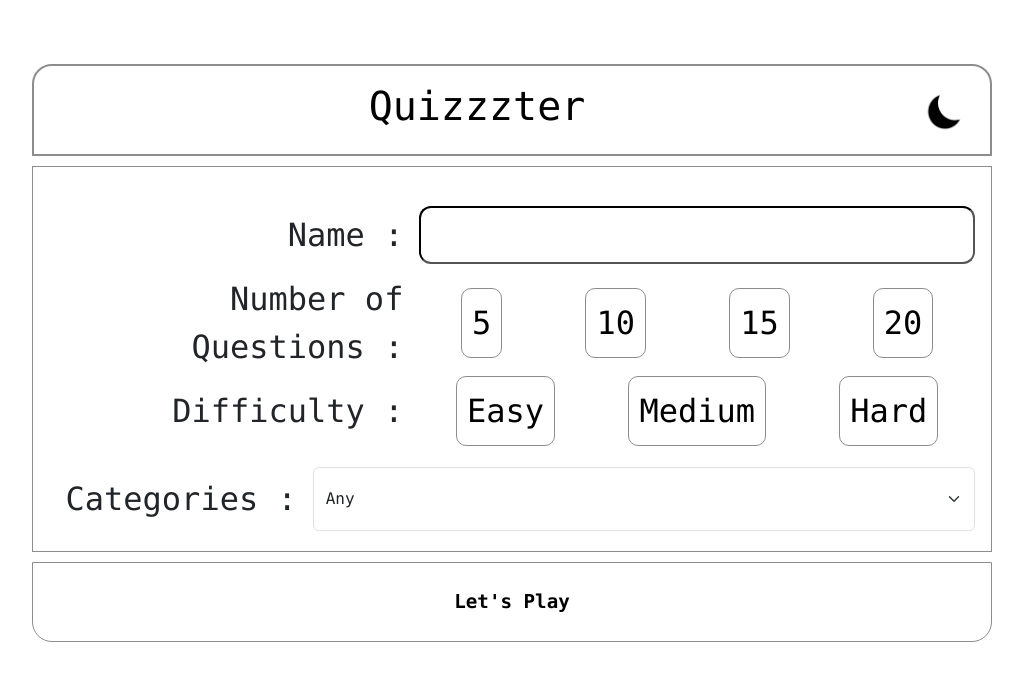
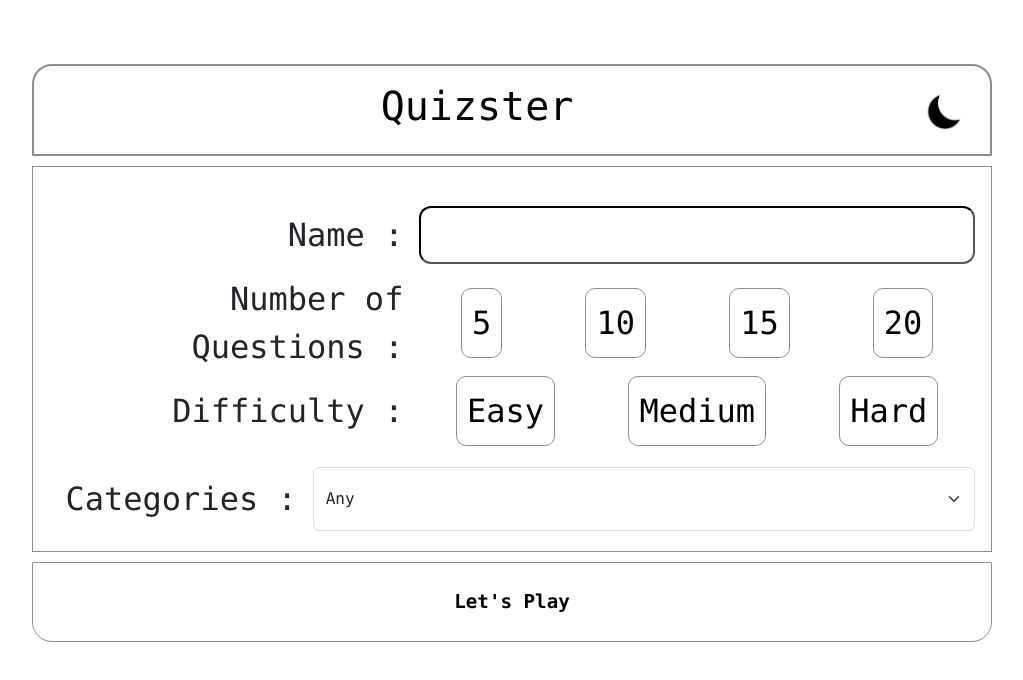
Before and after one commit to arjunpathy/Quizster, a React (Vite) app: page / in a window 1280 px wide. Shown: the top 680 px of the page, without its empty margins (128-1151 px from the left). Built offline with nearby package versions, Linux system fonts and the light colour scheme.

Commit message:
intermediate commit

```diff
--- a/src/App.jsx
+++ b/src/App.jsx
@@ -80,9 +80,8 @@ function App() {
     <main className="main">
       <div className="description">
         <div className="titleBar">
-
           <div className="titleText">
-            <h1>Quizzzter</h1>
+            <h1>Quizster</h1>
           </div>
           <ThemeToggle theme={theme} setTheme={setTheme} />
         </div>
```
